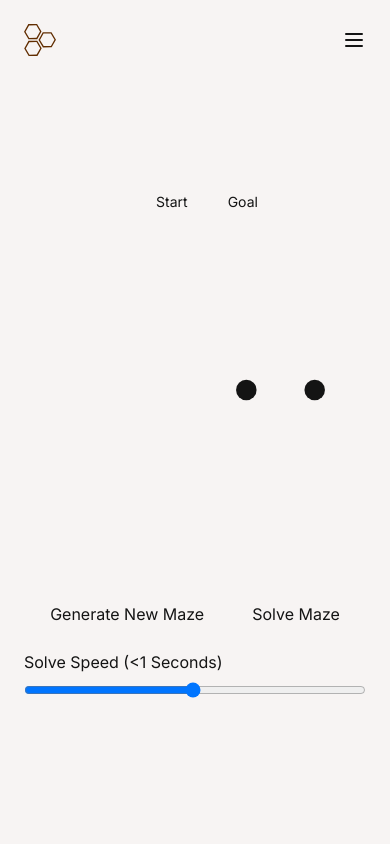
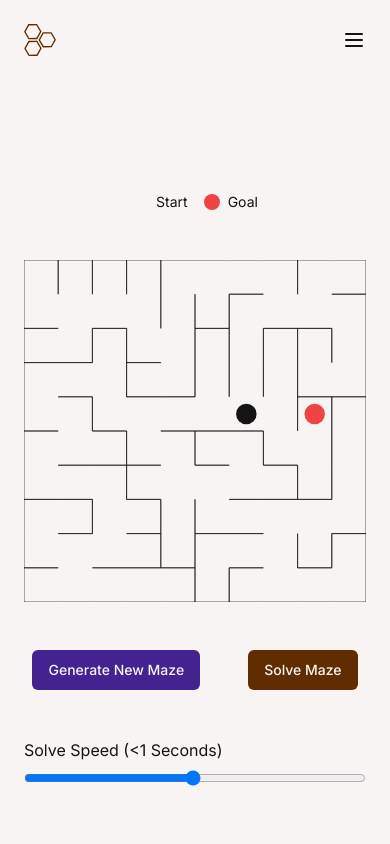
Before and after one commit to corbinmurray/corbinmurray-dev, a Next.js app: page /projects/asterius in a window 390 px wide. Shown: the top 844 px of the page. Built offline with nearby package versions, Linux system fonts and the light colour scheme.

Commit message:
Add maze svg (refactor to fit shadcn vars)

```diff
--- a/components/maze-svg.tsx
+++ b/components/maze-svg.tsx
@@ -1,11 +1,12 @@
 "use client";
+import { Button } from "@/components/ui/button";
 import { generateMaze } from "@/lib/generateMaze";
 import { getRandomStartAndGoal, parseMazeToGraph } from "@/lib/mazeUtils";
 import { Cell, Direction, Maze } from "@/lib/shared";
 import { solveMaze } from "@/lib/solveMaze";
 import useWindowSize from "@/lib/useWindowSize";
 import * as d3 from "d3";
-import { ChangeEvent, MutableRefObject, useEffect, useRef, useState } from "react";
+import { ChangeEvent, RefObject, useEffect, useRef, useState } from "react";
 
 interface MazeSvgProps {
 	className: string;
@@ -29,12 +30,12 @@
 	const config = {
 		sm: { rows: 10, cols: 10, cellSize: 50 },
 		md: { rows: 20, cols: 20, cellSize: 25 },
-		lg: { rows: 30, cols: 30, cellSize: 18.75 },
-		xl: { rows: 30, cols: 30, cellSize: 18.75 },
+		// lg: { rows: 30, cols: 30, cellSize: 18.75 },
+		// xl: { rows: 30, cols: 30, cellSize: 18.75 },
 	};
 
 	// Determine the current configuration
-	const { rows, cols, cellSize } = width < 640 ? config.sm : width < 768 ? config.md : width < 1024 ? config.lg : config.xl;
+	const { rows, cols, cellSize } = width < 640 ? config.sm : width < 768 ? config.md : config.md;
 
 	const svgRef = useRef<SVGSVGElement | null>(null);
 
@@ -76,15 +77,15 @@
 				cellSize,
 				directions,
 				{
-					currentCellClassName: "stroke-base-content",
-					goalCellClassName: "fill-error",
-					startCellClassName: "fill-success",
+					currentCellClassName: "stroke-foreground",
+					goalCellClassName: "fill-destructive",
+					startCellClassName: "fill-creative",
 				},
 				startingCell,
 				goalCell
 			);
 		});
-	}, [maze, cellSize]);
+	}, [maze, cellSize, goalCell, startingCell]);
 
 	// Track solve animation time
 	useEffect(() => {
@@ -103,15 +104,20 @@
 		const minIntensity = Math.min(...intensities);
 		const maxIntensity = Math.max(...intensities);
 
-		const colorScale = d3.scaleLinear<string>().domain([minIntensity, maxIntensity]).range(["fill-error", "fill-success"]);
+		// const colorScale = d3.scaleLinear<string>().domain([minIntensity, maxIntensity]).range(["fill-destructive", "fill-creative"]);
+
+		const colorScale = d3.scaleLinear<string>().domain([minIntensity, maxIntensity]).range(["fill-creative", "fill-destructive"]);
+
+		console.log(intensities);
 
 		const svg = d3.select(svgRef.current);
-		svg.selectAll(".fill-warning").remove();
-		svg.selectAll(".fill-accent").remove();
+		svg.selectAll(".fill-primary").remove();
 
 		// Animate visited nodes
 		visitedNodes.forEach((node, index) => {
 			const { x, y, intensity } = node;
+
+			console.log("Color scale", colorScale(intensity ?? 0));
 
 			svg
 				.append("circle")
@@ -119,7 +125,7 @@
 				.attr("cy", y * cellSize + cellSize / 2)
 				.attr("r", cellSize / 6)
 				.attr("fill", "currentColor")
-				.attr("class", `${intensity ? colorScale(intensity) : "fill-warning"} marker-class-visited`)
+				.attr("class", `${intensity ? colorScale(intensity) : "fill-destructive"} marker-class-visited`)
 				.attr("opacity", 0)
 				.transition()
 				.delay(index * calculateDelay(rows, cols, solveSpeed)) // Delay each node for sequential animation
@@ -142,11 +148,11 @@
 					.attr("cy", y * cellSize + cellSize / 2)
 					.attr("r", cellSize / 6)
 					.attr("fill", "currentColor")
-					.attr("class", "fill-accent shadow")
+					.attr("class", "fill-primary")
 					.attr("opacity", 0)
 					.transition()
 					.delay(index * calculateDelay(rows, cols, solveSpeed)) // Delay each path node for sequential animation
-					.duration(150)
+					.duration(200)
 					.attr("opacity", 1);
 			});
 		}, totalVisitedTime);
@@ -186,15 +192,15 @@
 	};
 
 	return (
-		<div className="flex flex-col gap-6 w-full h-full">
+		<div className="flex flex-col gap-12 w-full h-full">
 			{/* Legend */}
 			<div className="flex flex-row justify-center items-center gap-4 md:gap-8">
 				<div className="flex items-center gap-2">
-					<div className="w-4 h-4 rounded-full bg-success" aria-label="Start"></div>
+					<div className="w-4 h-4 rounded-full bg-creative" aria-label="Start"></div>
 					<span className="text-sm md:text-lg">Start</span>
 				</div>
 				<div className="flex items-center gap-2">
-					<div className="w-4 h-4 rounded-full bg-error" aria-label="Goal"></div>
+					<div className="w-4 h-4 rounded-full bg-destructive" aria-label="Goal"></div>
 					<span className="text-sm md:text-lg">Goal</span>
 				</div>
 			</div>
@@ -202,15 +208,12 @@
 			<svg ref={svgRef} className={className} viewBox="0 0 500 500" />
 
 			<div className="flex flex-row justify-center gap-12">
-				<button className="btn btn-outline btn-secondary md:btn-wide capitalize" disabled={isLoading} onClick={handleGenerateNewMaze}>
-					generate new maze
-				</button>
-				<button
-					className="btn btn-outline btn-primary md:btn-wide capitalize"
-					disabled={isLoading || !maze || !visitedNodes || !solutionPath}
-					onClick={handleSolveMaze}>
-					solve maze
-				</button>
+				<Button variant="secondary" disabled={isLoading} onClick={handleGenerateNewMaze}>
+					Generate New Maze
+				</Button>
+				<Button disabled={isLoading || !maze || !visitedNodes || !solutionPath} onClick={handleSolveMaze}>
+					Solve Maze
+				</Button>
 			</div>
 
 			<div className="flex flex-col justify-start gap-y-2">
@@ -227,7 +230,7 @@
 export default MazeSvg;
 
 const drawMazeCell = (
-	svgRef: MutableRefObject<SVGSVGElement | null>,
+	svgRef: RefObject<SVGSVGElement | null>,
 	currentCell: Cell,
 	cellSize: number,
 	directions: Set<Direction>,
```
